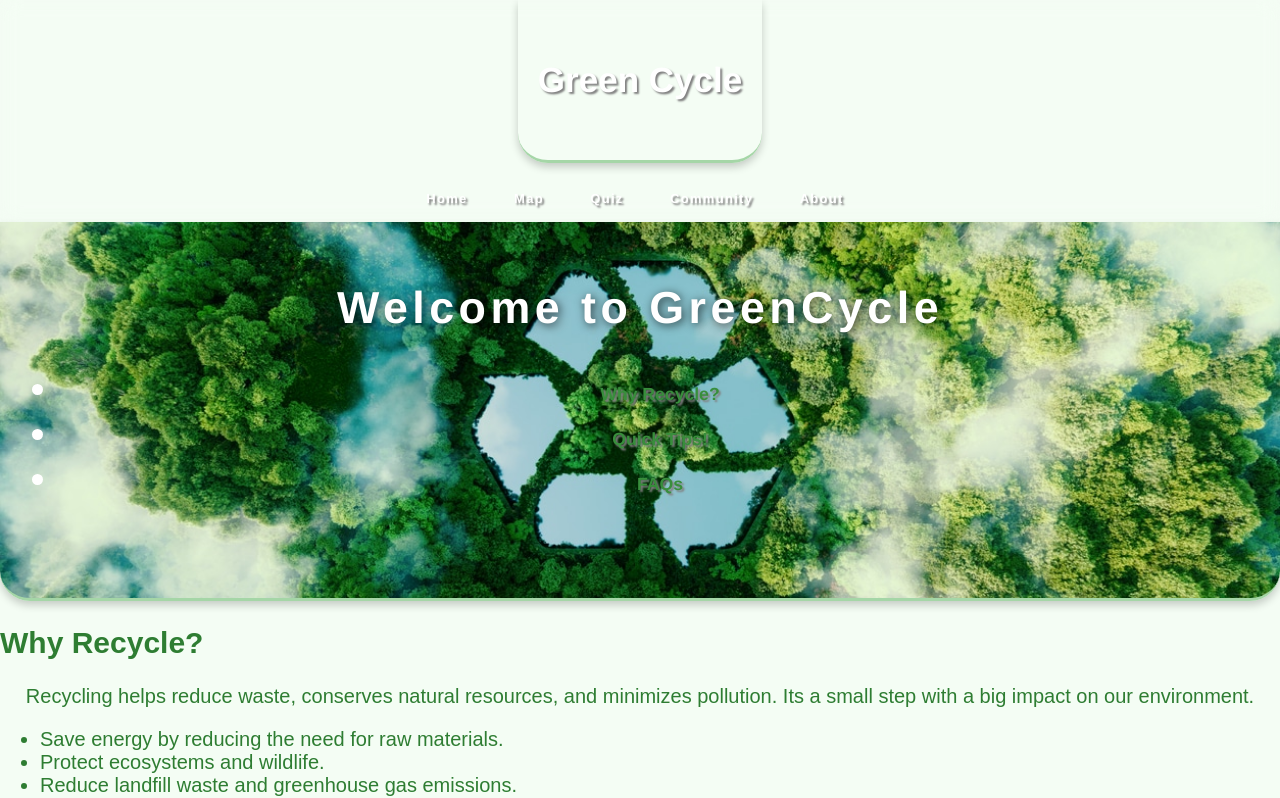
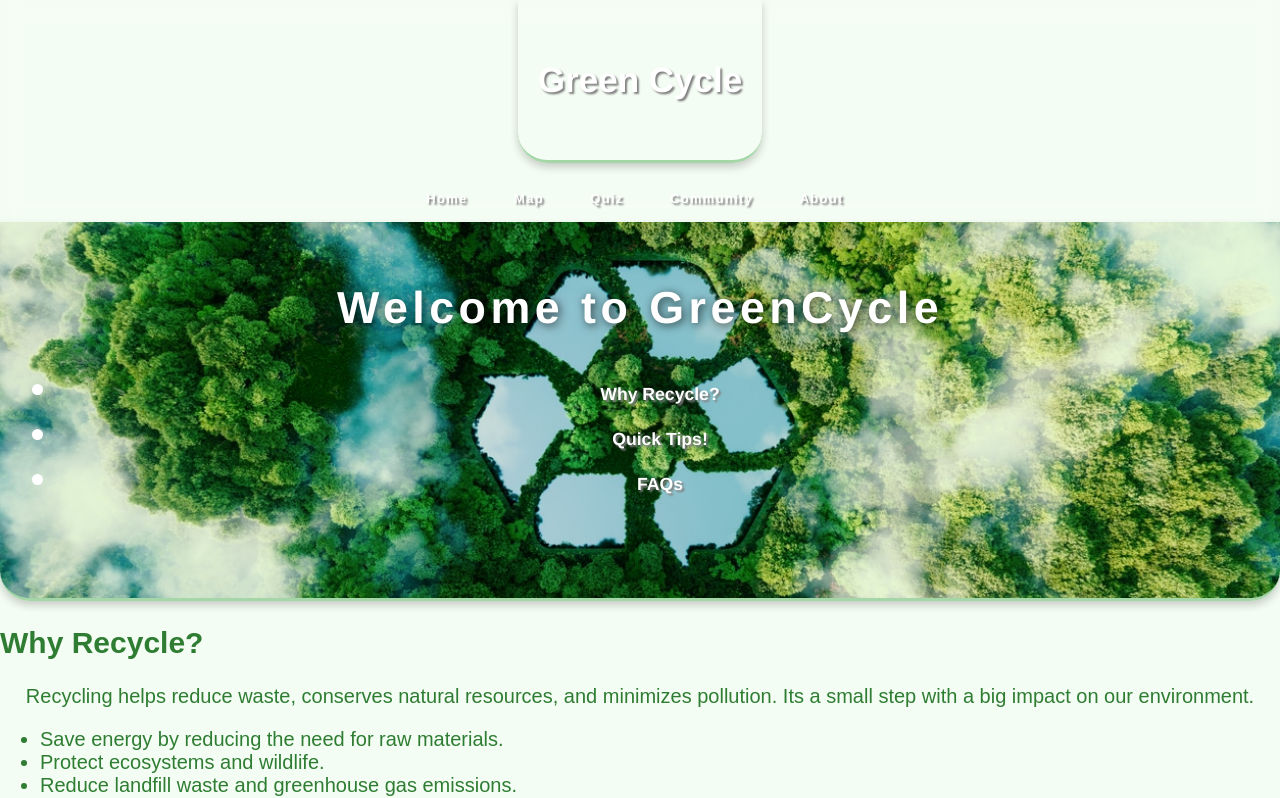
Before and after one commit to UW-INFO442-AU24/GreenCycle5, a React (Create React App) app in the folder greencycle/: page /home in a window 1280 px wide. Shown: the top 798 px of the page. Built offline with nearby package versions, Linux system fonts and the light colour scheme.

Commit message:
home changes

```diff
--- a/greencycle/src/components/Home/home.css
+++ b/greencycle/src/components/Home/home.css
@@ -47,7 +47,7 @@ nav a {
     text-decoration: none;
     font-weight: bold;
     font-size: 1.1rem;
-    color: #388e3c;
+    color: white;
     padding: 8px 16px;
     border-radius: 20px;
     transition: background-color 0.3s, color 0.3s;
@@ -56,7 +56,7 @@ nav a {
 nav a:hover {
     background-color: #a5d6a7;
     /* Light green on hover */
-    color: #1b5e20;
+    color: white;
     /* Darker text for contrast */
 }
 
```
